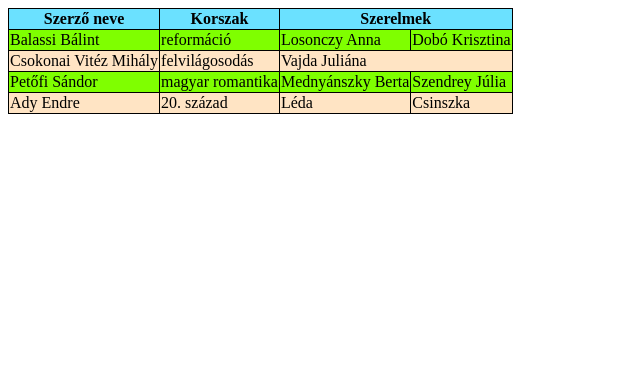
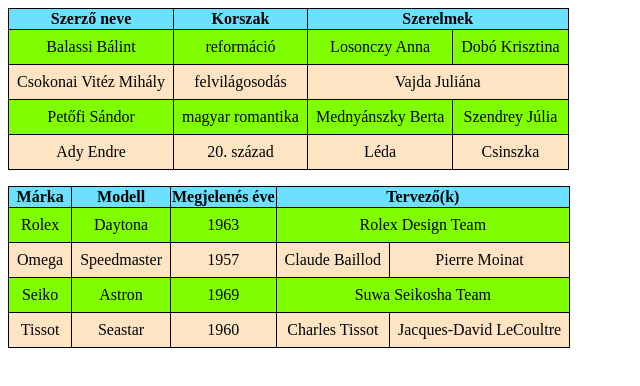
Before and after one commit to szabiih/javascript_func, a plain HTML site: page table_col/index.html in a window 1280 px wide. Shown: the whole page, without its empty margins (0-640 px from the left). Drawn offline with Linux system fonts and the light colour scheme.

Commit message:
hazi feladat

```diff
--- a/table_col/index.html
+++ b/table_col/index.html
@@ -38,6 +38,7 @@
                 </tr>
             </tbody>
         </table>
+        <p></p>
     <script src="./kitero.js"></script>
 </body>
 </html>
--- a/table_col/kitero.js
+++ b/table_col/kitero.js
@@ -35,3 +35,101 @@ const a = {
 console.log(a.name);
 console.log(a.age);
 console.log(a);
+
+//  H F ->
+/**
+ * @type {{brand:string,model:string,year:string,designer1:string,designer2?:string}[]}
+ */
+const arr = [
+    {
+        brand: 'Rolex',
+        model: 'Daytona',
+        year: '1963',
+        designer1: 'Rolex Design Team'
+    },
+    {
+        brand: 'Omega',
+        model: 'Speedmaster',
+        year: '1957',
+        designer1: 'Claude Baillod',
+        designer2: 'Pierre Moinat'
+    },
+    {
+        brand: 'Seiko',
+        model: 'Astron',
+        year: '1969',
+        designer1: 'Suwa Seikosha Team',
+    },
+    {
+        brand: 'Tissot',
+        model: 'Seastar',
+        year: '1960',
+        designer1: 'Charles Tissot',
+        designer2: 'Jacques-David LeCoultre'
+    }
+]
+
+//  ...
+const table = document.createElement('table');
+document.body.appendChild(table);
+
+const thead = document.createElement('thead');
+table.appendChild(thead);
+
+//  Row
+const tr01 = document.createElement('tr');
+thead.appendChild(tr01);
+
+//  Header cells
+const th01 = document.createElement('th');
+th01.innerText = 'Márka';
+tr01.appendChild(th01);
+
+const th02 = document.createElement('th');
+th02.innerText = 'Modell';
+tr01.appendChild(th02);
+
+const th03 = document.createElement('th');
+th03.innerText = 'Megjelenés éve';
+tr01.appendChild(th03);
+
+const th04 = document.createElement('th');
+th04.innerText = 'Tervező(k)';
+th04.colSpan = 2;
+tr01.appendChild(th04);
+
+//  ...
+const tbody = document.createElement('tbody');
+table.appendChild(tbody);
+
+//  For Loop
+for (const object of arr) {
+    const tr = document.createElement('tr');
+    tbody.appendChild(tr);
+
+    const td01 = document.createElement('td');
+    td01.innerText = object.brand;
+    tr.appendChild(td01);
+
+    const td02 = document.createElement('td');
+    td02.innerText = object.model;
+    tr.appendChild(td02);
+
+    const td03 = document.createElement('td');
+    td03.innerText = object.year;
+    tr.appendChild(td03);
+
+    const td04 = document.createElement('td');
+    td04.innerText = object.designer1;
+
+    if (object.designer2 === undefined) {
+        td04.colSpan = 2;
+        tr.appendChild(td04);
+    }
+    else {
+        tr.appendChild(td04);
+        const td05 = document.createElement('td');
+        td05.innerText = object.designer2;
+        tr.appendChild(td05);
+    }
+}
--- a/table_col/style.css
+++ b/table_col/style.css
@@ -1,6 +1,11 @@
 table, th, td {
     border: 1px solid black;
     border-collapse: collapse;
+    text-align: center;
+}
+
+td {
+    padding: 8px;
 }
 
 th {
```
